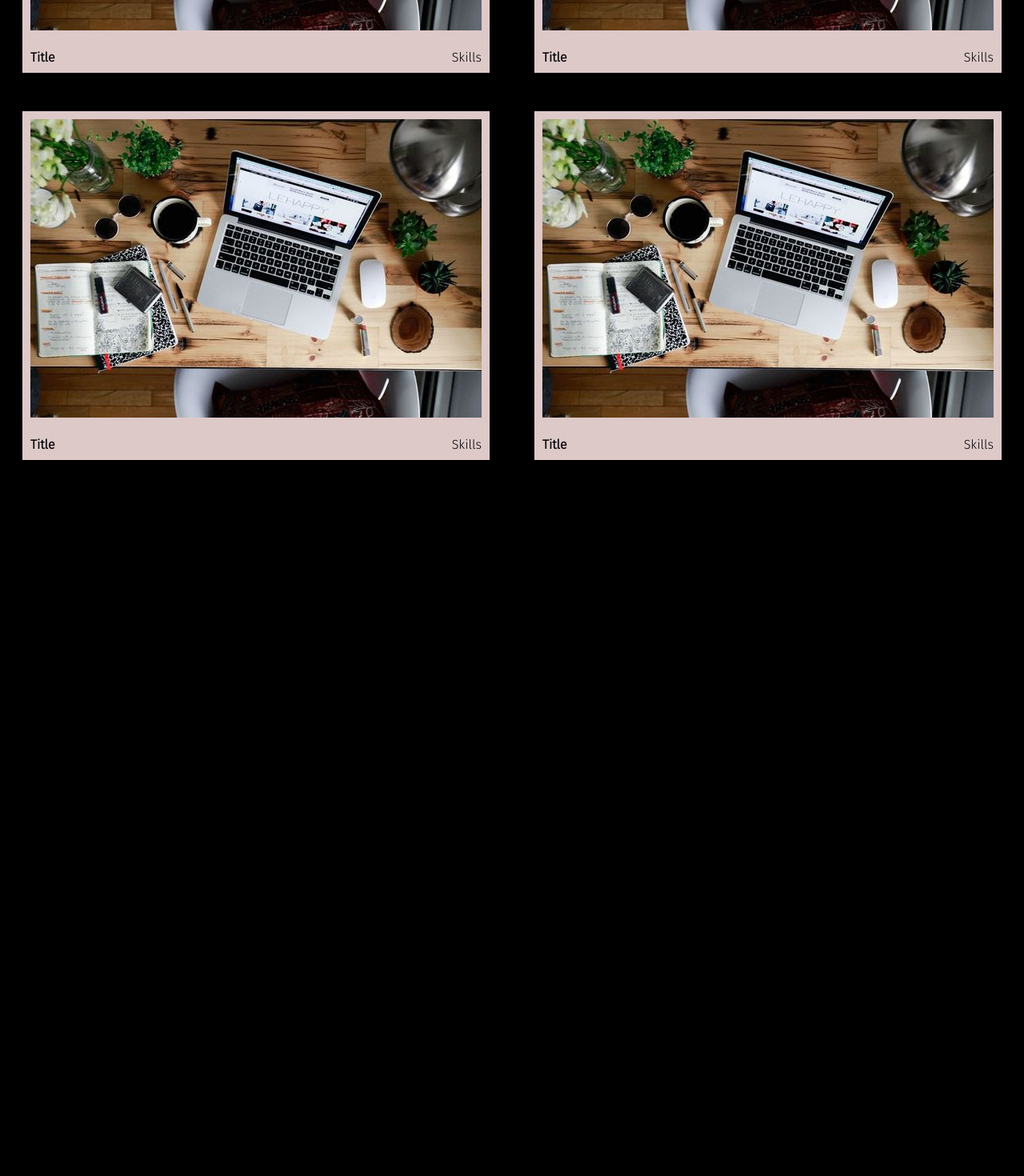
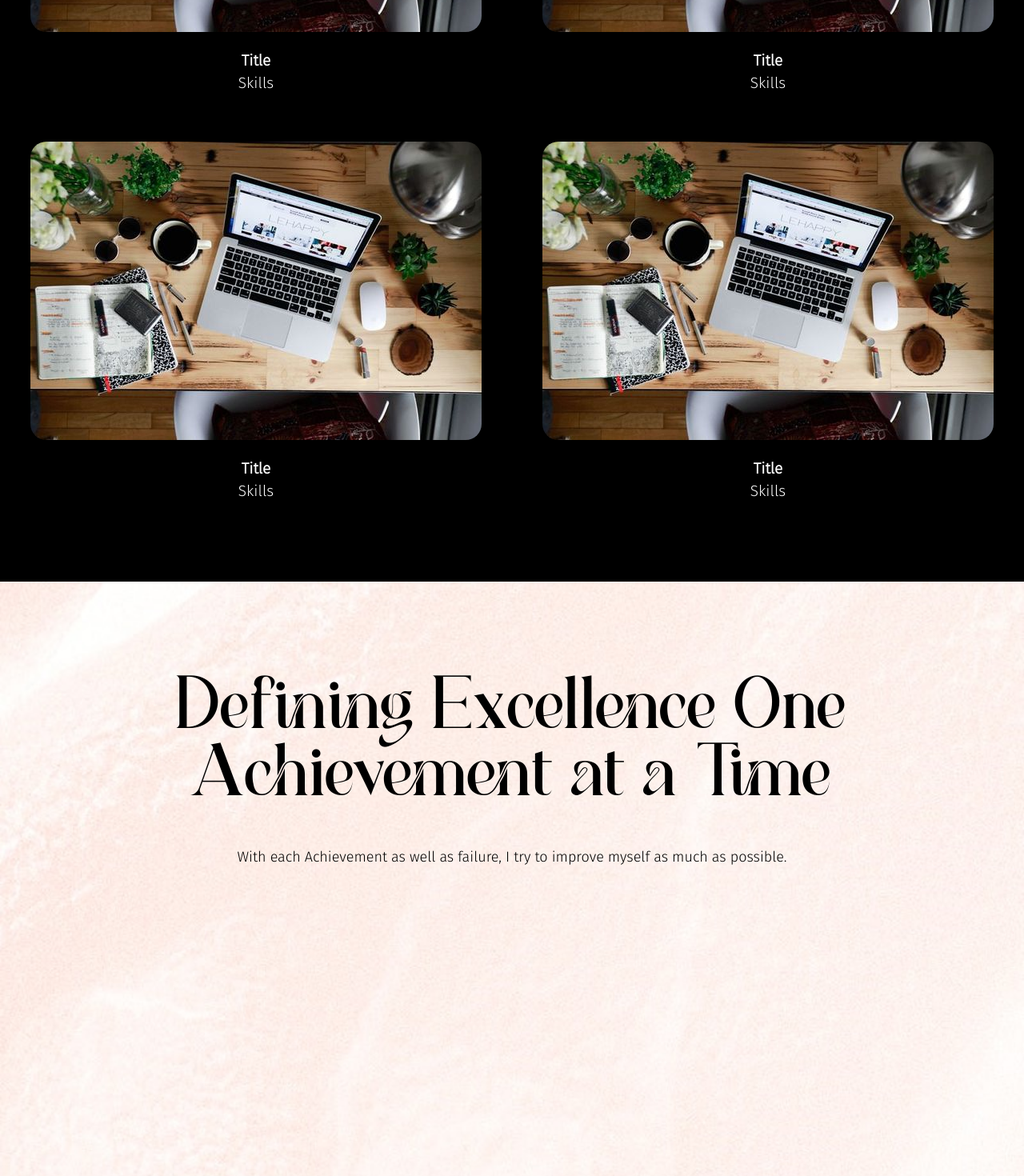
Before and after one commit to Vaani-pathariya/itsvaani, a React (Create React App) app: page / in a window 1280 px wide. Shown: the part 900-2370 px from the top of the page at 80% size. Before the commit the page ends 1475 px from the top, so only its background shows below. Built offline with nearby package versions, Linux system fonts and the light colour scheme.

Commit message:
Adding Achievements

```diff
--- a/src/css/fonts.css
+++ b/src/css/fonts.css
@@ -13,6 +13,10 @@
     font-family: 'New';
     color: white;
 }
+.changed-font-black{
+    font-family: 'New';
+    color: black;
+}
 .new-font{
     font-family: 'Fira Sans', sans-serif;
     color: white;
--- a/src/css/landing.css
+++ b/src/css/landing.css
@@ -15,6 +15,11 @@
     font-size: 18px;
     color:  rgb(153, 152, 151);
 }
+.below-text-black{
+    margin-top: 45px;
+    font-size: 18px;
+    color: black;
+}
 .tab{
     color: black;
     margin: auto;
@@ -28,22 +33,34 @@
 .flex{
     display: flex;
 }
+.skills{
+    margin-top: 5px;
+}
 .card{
-    background-color: #dec9c9;
-    padding :10px;
+    padding :2px;
     margin: auto;
-    margin-top: 30px;
+    margin-top: 40px;
     text-align: center;
+    border-radius: 20px;
 }
-.black{
-    color: black;
+.card img{
+    border-radius: 20px;
 }
 .top-margin{
     margin-top: 20px;
 }
 .bold{
-    font-weight: bolder;
+    font-weight:bolder;
 }
 .space{
     justify-content: space-between;
+    padding: 0 10px;
+    font-size: 19px;
 }
+.achieve{
+    padding-top: 30px;
+    margin-top: 100px;
+    background-image: url('../assets/skin.jpg');
+    height: 100vh;
+    background-size: cover;
+}
--- a/src/pages/Achievements.js
+++ b/src/pages/Achievements.js
@@ -0,0 +1,14 @@
+//Defining Excellence, One Achievement at a Time.
+import React from "react";
+import "../css/landing.css"
+const Achievement=()=>{
+    return (
+        <div className="achieve">
+            <div className="sizing">
+                <div className="changed-font-black siz">Defining Excellence One Achievement at a Time</div>
+                <div className="below-text-black new-font">With each Achievement as well as failure, I try to improve myself as much as possible.</div>
+            </div>
+        </div>
+    )
+}
+export default Achievement;
--- a/src/pages/Landing.js
+++ b/src/pages/Landing.js
@@ -3,6 +3,7 @@ import Navbar from "../components/Navbar";
 import "../css/fonts.css"
 import "../css/landing.css"
 import test from "../assets/wall.jpg"
+import Achievement from "./Achievements";
 const Landing=()=>{
     return (
         <div className="landing">
@@ -19,16 +20,16 @@ const Landing=()=>{
                 <div className="flex">
                 <div className="card">
                     <img src={test}></img>
-                    <div className="new-font black top-margin flex space">
+                    <div className="new-font  top-margin  space">
                         <div className="bold">Title</div>
-                        <div>Skills</div>
+                        <div className="skills">Skills</div>
                     </div>
                 </div>
                 <div className="card">
                     <img src={test}></img>
-                    <div className="new-font black top-margin flex space">
+                    <div className="new-font  top-margin space">
                         <div className="bold">Title</div>
-                        <div>Skills</div>
+                        <div className="skills">Skills</div>
                     </div>
                 </div>
                 </div>
@@ -36,20 +37,21 @@ const Landing=()=>{
                 <div className="flex">
                 <div className="card">
                     <img src={test}></img>
-                    <div className="new-font black top-margin flex space">
+                    <div className="new-font black top-margin  space">
                         <div className="bold">Title</div>
-                        <div>Skills</div>
+                        <div className="skills">Skills</div>
                     </div>
                 </div>
                 <div className="card">
                     <img src={test}></img>
-                    <div className="new-font black top-margin flex space">
+                    <div className="new-font black top-margin  space">
                         <div className="bold">Title</div>
-                        <div>Skills</div>
+                        <div className="skills">Skills</div>
                     </div>
                 </div>
                 </div>
             </div>
+            <Achievement/>
         </div>
     )
 }
```
Also changed, not shown: src/assets/skin.jpg (added).
